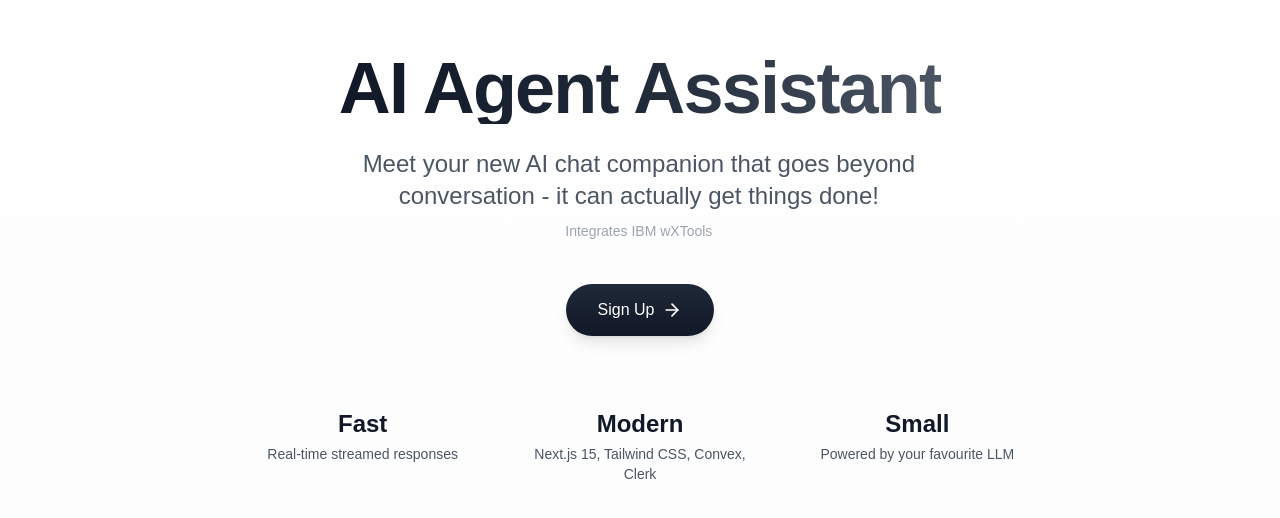
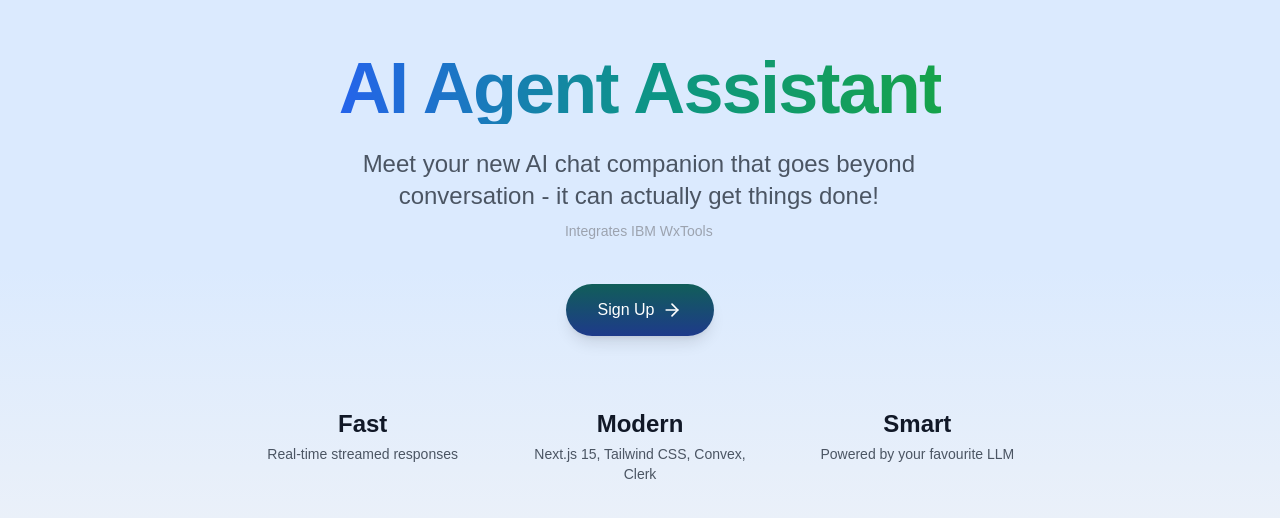
Before and after one commit to shando-howell/ai-agent-app, a Next.js app: page / in a window 1280 px wide. Shown: the part 132-650 px from the top of the page. Built offline with nearby package versions, Linux system fonts and the light colour scheme; no server answers.

Commit message:
Modified home page

```diff
--- a/app/page.tsx
+++ b/app/page.tsx
@@ -4,10 +4,10 @@ import Link from "next/link";
 
 export default function landingPage() {
   return (
-    <main className="min-h-screen bg-gradient-to-b from-white to-gray-50/50
+    <main className="min-h-screen bg-gradient-to-b from-blue-100 via-blue-100 to-gray-100
     flex items-center justify-center">
       {/* Background Pattern */}
-      <div className="absolute inset-0 -z-10 h-full w-full bg-white
+      <div className="absolute inset-0 -z-10 h-full w-full bg-teal
       bg-[linear-gradient(to_right,#e5e5e5_1px,transparent_1px),linear-gradient
       (to_bottom,#e5e5e5_1px,transparent_1px)] bg-[size:6rem_4rem]" />
 
@@ -16,7 +16,7 @@ export default function landingPage() {
         {/* Hero Content */}
         <header className="space-y-6">
           <h1 className="text-5xl font-bold tracking-tight sm:text-7xl
-          bg-gradient-to-r from-gray-900 via-gray-800 to-gray-600
+          bg-gradient-to-r from-blue-600 via-teal-600 to-green-600
           bg-clip-text text-transparent">
             AI Agent Assistant
           </h1>
@@ -26,7 +26,7 @@ export default function landingPage() {
             actually get things done!
             <br/>
             <span className="text-gray-400 text-sm">
-              Integrates IBM wXTools
+              Integrates IBM WxTools
             </span>
           </p>
         </header>
@@ -34,14 +34,14 @@ export default function landingPage() {
         <SignedIn>
           <Link href="/dashboard">
             <button className="group relative inline-flex items-center justify-center
-            px-8 py-3.5 text-base font-medium text-white bg-gradient-to-r from-gray-900
-            to-gray-800 rounded-full hover:from-gray-800 hover:to-gray-700
+            px-8 py-3.5 text-base font-medium text-white bg-gradient-to-r from-teal-400
+            to-blue-600 rounded-full hover:from-blue-600 hover:to-teal-400
             tansition-all duration-200 shadow-lg hover:shadow-xl hover:-translate-y-0.5">
               Get Started
               <ArrowRight className="ml-2 h-5 w-5 transition-transform
               group-hover:translate-x-0.5" />
               <div className="absolute inset-0 rounded-full bg-gradient-to-r
-              from-gray-900/20 to-gray-800/20 blur-xl opacity-0
+              from-blue-900/20 to-teal-800/20 blur-xl opacity-0
               group-hover:opacity-100 transition-opacity" />
             </button>
           </Link>
@@ -55,14 +55,14 @@ export default function landingPage() {
           >
             <button className="group relative inline-flex items-center
             justify-center px-8 py-3.5 text-base font-medium text-white
-            bg-gradient-to-t from-gray-900 to-gray-800 rounded-full
+            bg-gradient-to-t from-blue-900 to-teal-800 rounded-full
             hover:from-gray-800 hover:to-gray-700 transition-all duration-200
             shadow-lg hover:shadow-xl hover:-translate-y-0.5">
               Sign Up
               <ArrowRight className="ml-2 h-5 w-5 transition-transform
               group-hover:translate-x-0.5" />
               <div className="absolute inset-0 rounded-full bg-gradient-to-r
-              from-gray-900/20 to-gray-800/20 blur-xl opacity-0
+              from-blue-900/20 to-teal-800/20 blur-xl opacity-0
               group-hover:opacity-100 transition-opacity" />
             </button>
           </SignInButton>
@@ -81,7 +81,7 @@ export default function landingPage() {
               description: "Next.js 15, Tailwind CSS, Convex, Clerk"
             },
             {
-              title: "Small",
+              title: "Smart",
               description: "Powered by your favourite LLM"
             },
           ].map(({ title, description}) => (
```
